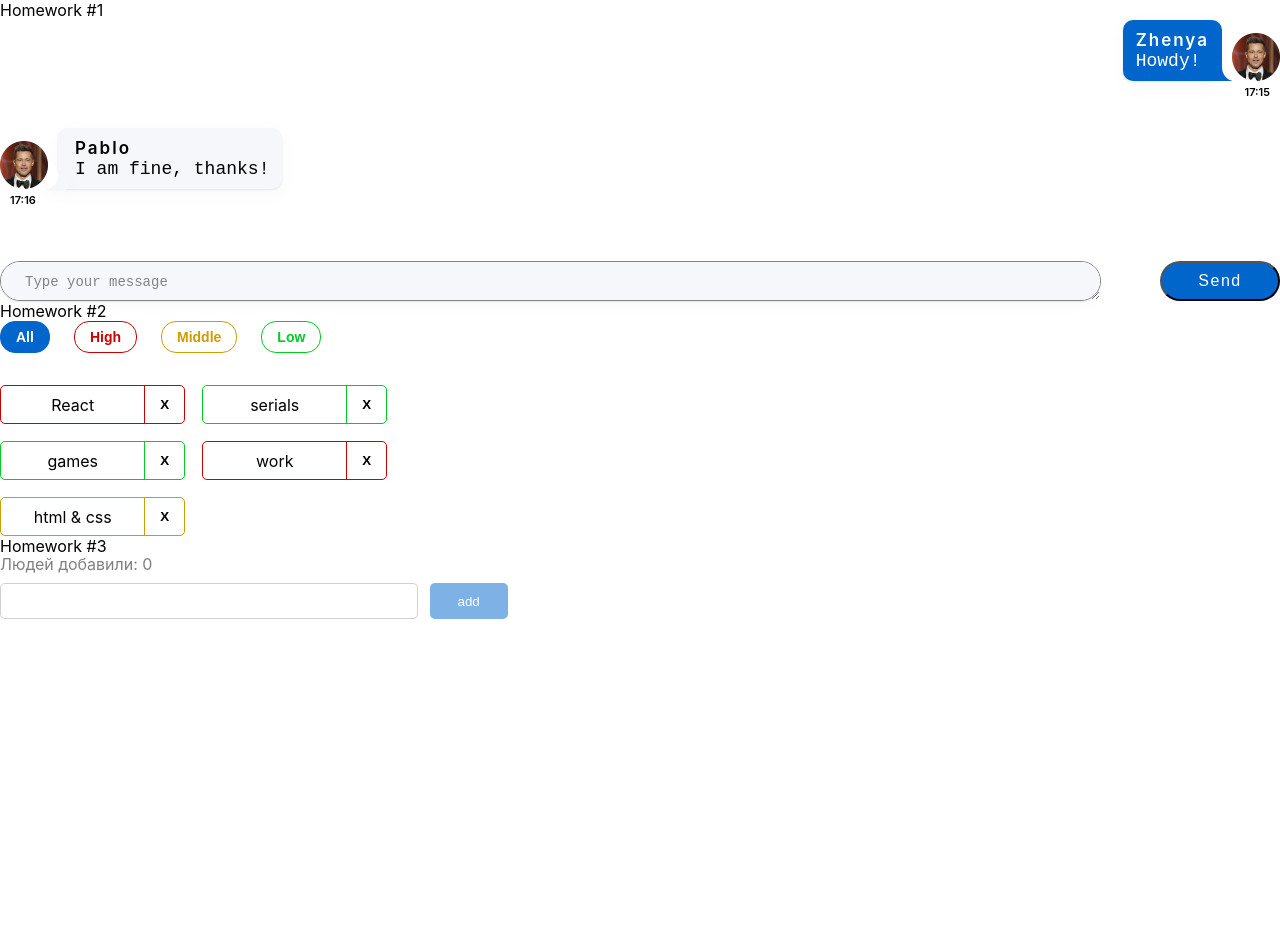
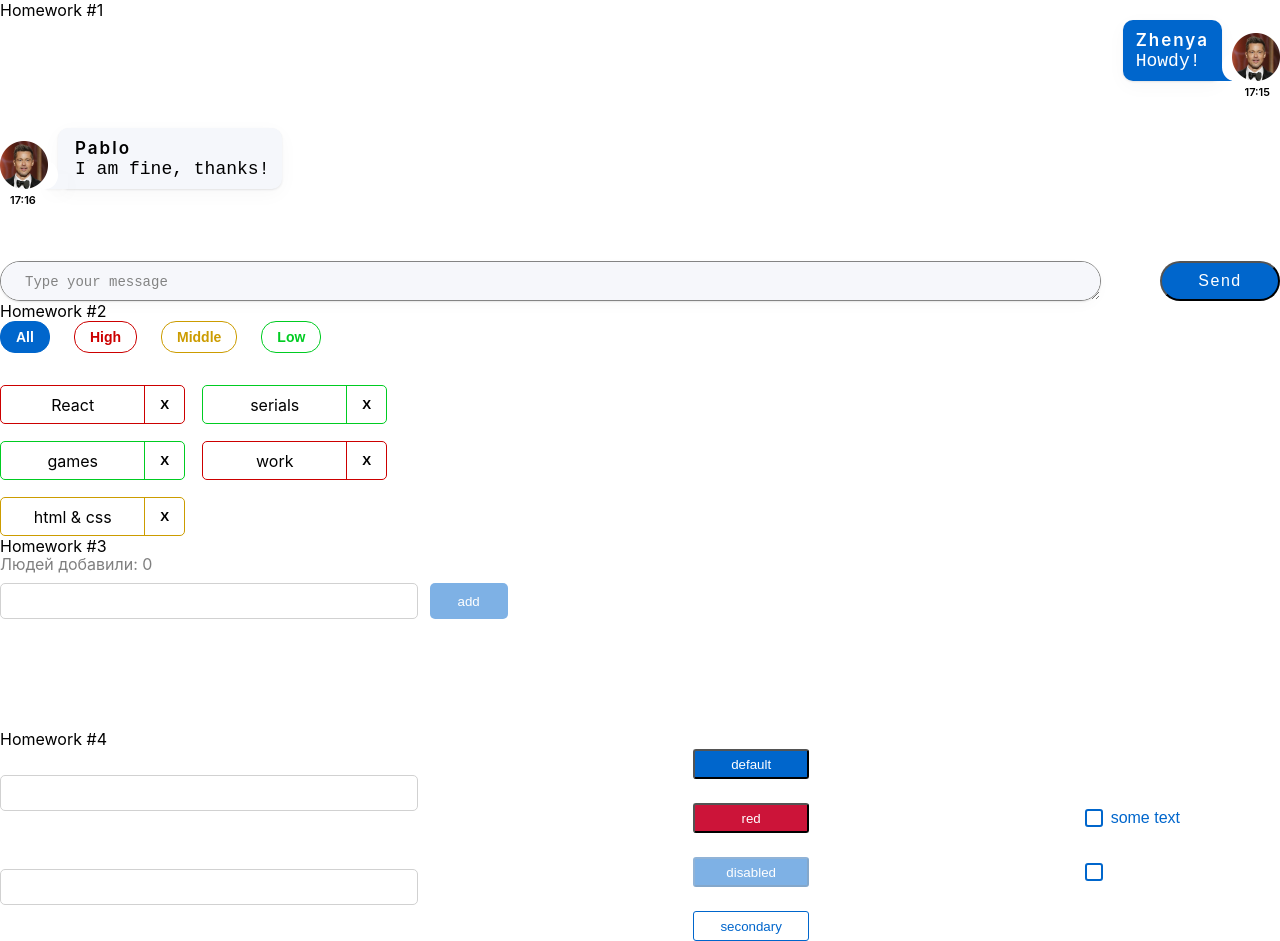
Before and after one commit to Zhenya-M1khaylov/react-homeworks, a React (Create React App) app: page /#/preJunior in a window 1280 px wide. Before the commit the page ends 800 px from the top, so only its background shows below. Built offline with nearby package versions, Linux system fonts and the light colour scheme.

Commit message:
end HW4 logic and add css

```diff
--- a/src/s1-main/App.tsx
+++ b/src/s1-main/App.tsx
@@ -3,6 +3,7 @@ import s from './App.module.css'
 import HW1 from '../s2-homeworks/hw01/HW1'
 import HW2 from '../s2-homeworks/hw02/HW2';
 import HW3 from '../s2-homeworks/hw03/HW3';
+import HW4 from '../s2-homeworks/hw04/HW4';
 
 function App() {
     return (
@@ -11,7 +12,7 @@ function App() {
             {/*раскомментировать по ходу выполнения*/}
             <HW2/>
             <HW3/>
-            {/*<HW4/>*/}
+            <HW4/>
 
             {/*при выполнении дз 5 и более - закомментировать здесь дз 1-4, так как они есть внутри дз 5*/}
             {/*<HW5/>*/}
--- a/src/s2-homeworks/hw04/Stand.module.css
+++ b/src/s2-homeworks/hw04/Stand.module.css
@@ -2,6 +2,7 @@
     display: flex;
     justify-content: space-between;
     align-items: center;
+    margin-right: 100px;
 }
 
 .inputs {
--- a/src/s2-homeworks/hw04/common/c1-SuperInputText/SuperInputText.module.css
+++ b/src/s2-homeworks/hw04/common/c1-SuperInputText/SuperInputText.module.css
@@ -1,20 +1,41 @@
 .input:focus {
+    scale: 1.05;
 }
 
 .input {
+    width: 32.63vw;
+    height: 36px;
+    margin-bottom: 10px;
+    padding-left: 10px;
+    font-weight: 500;
+    font-size: 16px;
+    line-height: 20px;
+    border: 1px solid #D1D1D1;
+    border-radius: 5px;
+    outline: none;
 }
 
 .inputWrapper {
+    position: relative;
+    display: flex;
+    flex-direction: column-reverse;
 }
 
 .superInput {
+    transition: ease-in-out 0.3s;
 }
 
 .errorInput {
+    border: 1px solid #cc0000;
 }
 
 .errorInput:focus {
+    border: 1px solid #cc0000;
 }
 
 .error {
+    color: #cc0000;
+    position: absolute;
+    top: -20px;
+    left: 0;
 }
--- a/src/s2-homeworks/hw04/common/c2-SuperButton/SuperButton.module.css
+++ b/src/s2-homeworks/hw04/common/c2-SuperButton/SuperButton.module.css
@@ -1,36 +1,61 @@
 .button {
+    width: 116px;
+    height: 30px;
+    background: #0066CC;
+    border-radius: 3px;
+    color: #FFFFFF;
+    transition: ease-in-out 0.1s;
+}
+
+.button:hover {
+    transform: scale(1.05);
 }
 
 .disabled {
+    opacity: 0.5;
 }
 
 .secondary {
+    width: 116px;
+    height: 30px;
+    background-color: transparent;
+    border: 1px solid #0066CC;
+    color: #0066CC;
 }
 
 .default {
+    background: #0066CC;
 }
 
 .red {
+    background: #CC1439;
 }
 
 .default:hover {
+    background: #0080FF;
 }
 
 .red:hover {
+    background: #FF1A47;
 }
 
 .secondary:hover {
+    background: #E5F0FA;
 }
 
 
 .default:active {
+    background: #0059B3;
 }
 
 .secondary:active {
+    background: #C9E5FF;
 }
 
 .red:active {
+    background: #B31232;
 }
 
 .button:disabled {
+    opacity: 0.5;
 }
--- a/src/s2-homeworks/hw04/common/c2-SuperButton/SuperButton.tsx
+++ b/src/s2-homeworks/hw04/common/c2-SuperButton/SuperButton.tsx
@@ -17,11 +17,10 @@ const SuperButton: React.FC<SuperButtonPropsType> = (
         ...restProps // все остальные пропсы попадут в объект restProps, там же будет children
     }
 ) => {
-    const finalClassName = s.button
-        // + (disabled
-        //         ? ...
-        //         : xType === 'red'
-        //             ? ...
+    const finalClassName = s.button +
+        (disabled ? ' ' + s.disabled : xType === 'red'
+        ? ' ' + s.red : xType === 'secondary'
+        ? ' ' + s.secondary : ' ' + s.default)
         + (className ? ' ' + className : '') // задачка на смешивание классов
 
     return (
--- a/src/s2-homeworks/hw04/common/c3-SuperCheckbox/SuperCheckbox.module.css
+++ b/src/s2-homeworks/hw04/common/c3-SuperCheckbox/SuperCheckbox.module.css
@@ -31,7 +31,8 @@
     appearance: none;
 
     background-image: url('checked.svg');
-    /*background: #99ff99;*/
+    /* background: #99ff99;*/
+
 }
 
 .checkbox:focus {
--- a/src/s2-homeworks/hw04/common/c3-SuperCheckbox/SuperCheckbox.tsx
+++ b/src/s2-homeworks/hw04/common/c3-SuperCheckbox/SuperCheckbox.tsx
@@ -27,8 +27,8 @@ const SuperCheckbox: React.FC<SuperCheckboxPropsType> = (
     }
 ) => {
     const onChangeCallback = (e: ChangeEvent<HTMLInputElement>) => {
-        // задачка на написание онченджа
-
+        onChange?.(e)
+        onChangeChecked && onChangeChecked(e.currentTarget.checked)
     }
 
     const finalInputClassName = s.checkbox
```
